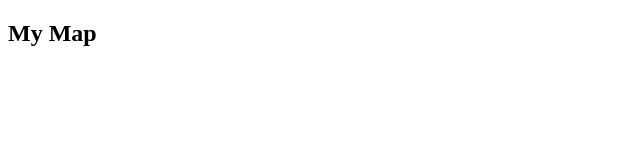
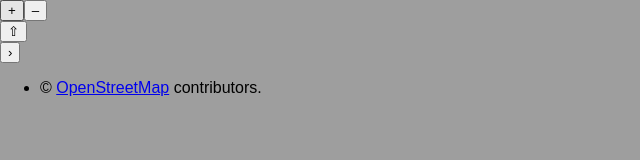
Before and after one commit to The-Red-Rabbit/BA_Project, a website built with Parcel: page src/index.html in a window 1280 px wide. Shown: the whole page, without its empty margins (0-640 px from the left). Built offline with nearby package versions, Linux system fonts and the light colour scheme; files whose address does not match are found by name.

Commit message:
first working map

```diff
--- a/package.json
+++ b/package.json
@@ -19,7 +19,8 @@
   },
   "homepage": "https://github.com/The-Red-Rabbit/BA_Project#readme",
   "dependencies": {
-    "express": "^4.17.1"
+    "express": "^4.17.1",
+    "ol": "^6.9.0"
   },
   "devDependencies": {
     "parcel-bundler": "^1.12.5"
--- a/src/index.html
+++ b/src/index.html
@@ -1,13 +1,22 @@
-<!doctype html>
-<html lang="en">
-<head>
-  <meta charset="utf-8">
-  <title>My Page Title</title>
-  <meta name="description" content="My Page Description">
-  <script src="js/main.js" defer></script>
-</head>
-<body>
-    <h2>My Map</h2>
-
-</body>
+<!DOCTYPE html>
+<html>
+  <head>
+    <meta charset="utf-8">
+    <title>OpenLayers</title>
+    <style>
+      @import "../node_modules/ol/ol.css";
+    </style>
+    <style>
+      html, body, #map-container {
+        margin: 0;
+        height: 100%;
+        width: 100%;
+        font-family: sans-serif;
+      }
+    </style>
+  </head>
+  <body>
+    <div id="map-container"></div>
+    <script src="./js/main.js" type="module"></script>
+  </body>
 </html>
--- a/src/js/main.js
+++ b/src/js/main.js
@@ -0,0 +1,17 @@
+import OSM from 'ol/source/OSM';
+import TileLayer from 'ol/layer/Tile';
+import {Map, View} from 'ol';
+import {fromLonLat} from 'ol/proj';
+
+new Map({
+  target: 'map-container',
+  layers: [
+    new TileLayer({
+      source: new OSM(),
+    }),
+  ],
+  view: new View({
+    center: fromLonLat([0, 0]),
+    zoom: 2,
+  }),
+});
```
Also changed, not shown: dist/index.html, dist/index.js (added), 8 other files.
